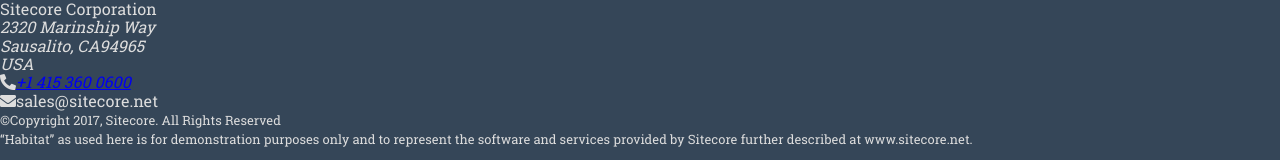
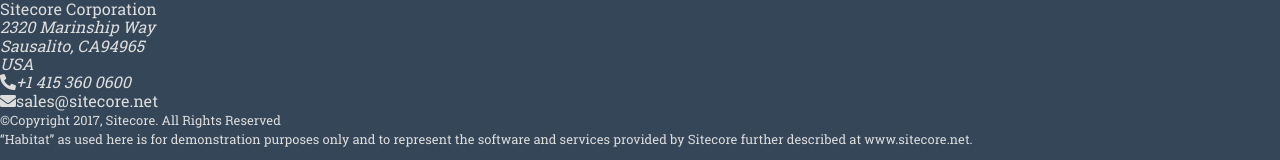
Before and after one commit to adambezemek/xc-code-challenge, a Vue app in the folder xc-code-challenge/: page / in a window 1280 px wide. Shown: the part 1914-2074 px from the top of the page. Built offline with nearby package versions, Linux system fonts and the light colour scheme.

Commit message:
Add link overrides

```diff
--- a/xc-code-challenge/src/App.vue
+++ b/xc-code-challenge/src/App.vue
@@ -229,7 +229,7 @@
           <div class="country-name">USA</div>
           <div> <!-- Add a margin to this -->
             <span class="fas fa-phone u-rotate--90deg"></span>
-            <a href="tel:+14153600600" class="tel">+1 415 360 0600</a>
+            <a href="tel:+14153600600" class="tel u-link">+1 415 360 0600</a>
           </div>
         </address>
 
--- /dev/null
+++ b/xc-code-challenge/src/css/utilities/overrides/links.css
@@ -0,0 +1,11 @@
+.u-link
+{
+    color: currentColor;
+    text-decoration: none;
+}
+
+.u-link:hover,
+.u-link:focus
+{
+    text-decoration: underline;
+}
--- a/xc-code-challenge/src/main.js
+++ b/xc-code-challenge/src/main.js
@@ -10,6 +10,7 @@ import "@/css/components/main-navigation.css";
 import "@/css/components/carousel.css";
 import Vue from 'vue'
 import App from './App.vue'
+import "@/css/utilities/overrides/links.css";
 import "@/css/utilities/overrides/visibility.css";
 import "@/css/utilities/overrides/rotation.css";
 
```
